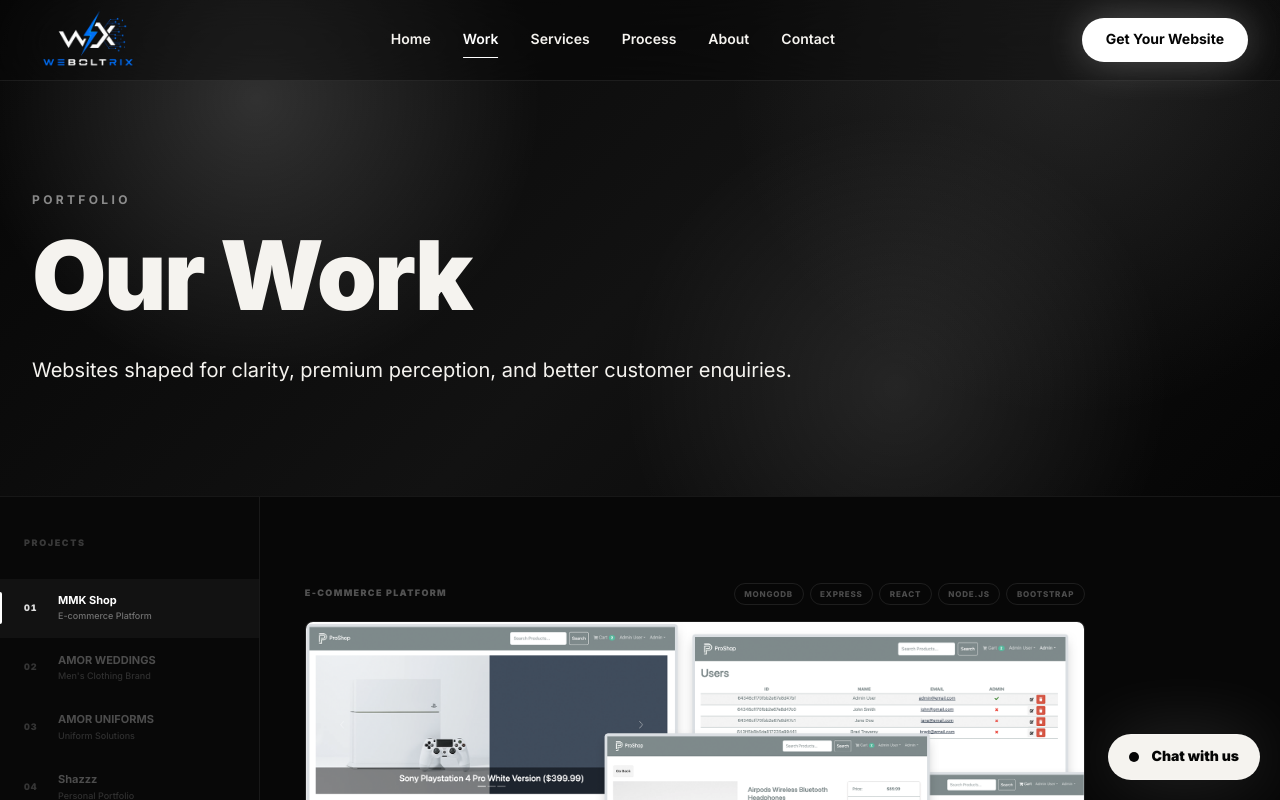
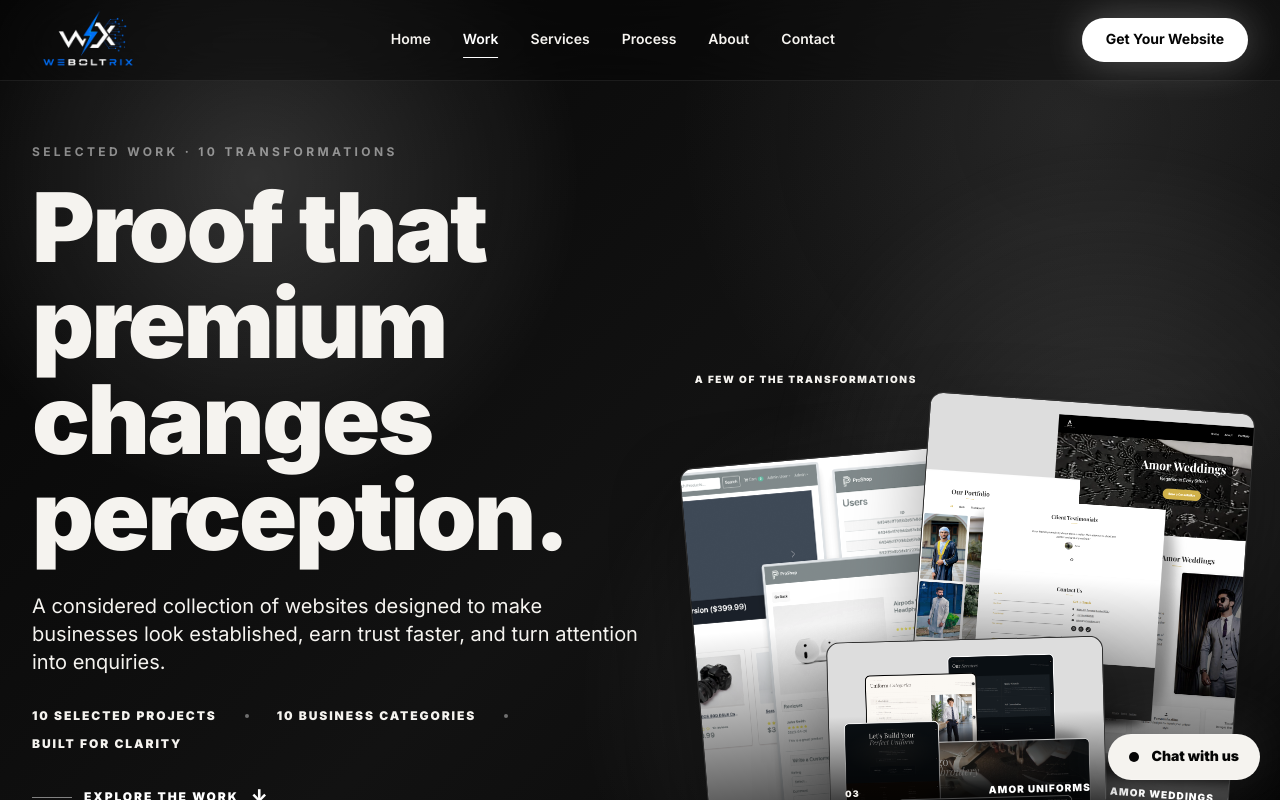
Before and after one commit to muhammedmuneerk/weboltrix, a React (Vite) app: page /work in a window 1280 px wide. Shown: the top 800 px of the page. Built offline with nearby package versions, Linux system fonts and the light colour scheme.

Commit message:
completely restructure and redesign the Wok Page Hero section layout strcuture and design

```diff
--- /dev/null
+++ b/src/components/WorkHero.jsx
@@ -0,0 +1,115 @@
+export default function WorkHero({ projects }) {
+  const featuredProjects = projects.slice(0, 3);
+  const industryCount = new Set(projects.map((project) => project.category)).size;
+
+  return (
+    <section className="relative isolate overflow-hidden border-b border-white/[0.07] hero-mesh">
+      <style>{workHeroStyles}</style>
+
+      <div className="fine-grid absolute inset-0 -z-10" />
+      <div className="work-hero-glow" aria-hidden="true" />
+
+      <div className="container-premium relative z-10 grid items-end gap-10 pb-12 pt-36 sm:pb-16 lg:min-h-[82vh] lg:grid-cols-[minmax(0,1fr)_0.9fr] lg:gap-12 lg:pb-20">
+        <div className="pb-[0.35rem]">
+          <p className="eyebrow">Selected work · {projects.length} transformations</p>
+          <h1 className="mt-5 max-w-4xl text-5xl font-black leading-[0.94] tracking-tight text-balance sm:text-7xl lg:text-8xl">
+            Proof that premium changes perception.
+          </h1>
+          <p className="mt-7 max-w-2xl text-lg leading-8 text-white/64 sm:text-xl">
+            A considered collection of websites designed to make businesses look established,
+            earn trust faster, and turn attention into enquiries.
+          </p>
+
+          <div className="mt-8 flex flex-wrap items-center gap-x-7 gap-y-3 text-xs font-black uppercase tracking-[0.16em] text-white/48">
+            <span>{projects.length} selected projects</span>
+            <span className="h-1 w-1 rounded-full bg-white/40" aria-hidden="true" />
+            <span>{industryCount} business categories</span>
+            <span className="h-1 w-1 rounded-full bg-white/40" aria-hidden="true" />
+            <span>Built for clarity</span>
+          </div>
+
+          <a href="#project-index" className="work-hero-explore mt-9">
+            Explore the work <span aria-hidden="true">↓</span>
+          </a>
+        </div>
+
+        <div className="w-[min(100%,37rem)] justify-self-end max-[860px]:w-[min(100%,31rem)] max-[860px]:justify-self-start" aria-label="A preview of selected Weboltrix projects">
+          <p className="mb-[0.85rem] text-[0.625rem] font-black uppercase tracking-[0.16em] text-white/34">
+            A few of the transformations
+          </p>
+          <div className="relative min-h-[clamp(19rem,32vw,27rem)] max-[520px]:min-h-[17rem]">
+            {featuredProjects.map((project, index) => {
+              const cardStyles = [
+                "left-0 top-[13%] w-[56%] aspect-[4/5] rotate-[-5deg] max-[520px]:left-[1%] max-[520px]:w-[57%]",
+                "right-[1%] top-0 z-[2] w-[59%] aspect-[4/5] rotate-[4deg] max-[520px]:right-0 max-[520px]:w-[59%]",
+                "bottom-0 left-[24%] z-[3] w-[50%] aspect-[16/10] rotate-[-1.5deg] max-[520px]:left-[23%] max-[520px]:w-[53%]",
+              ];
+              return (
+                <article className={`absolute overflow-hidden rounded-[0.85rem] border border-white/[0.14] bg-[#101010] shadow-[0_24px_70px_rgba(0,0,0,0.35)] ${cardStyles[index]}`} key={project.slug}>
+                  <img src={project.image} alt="" className="work-hero-card-image" />
+                  <div className="absolute inset-0 work-hero-card-overlay" />
+                  <div className="absolute bottom-3 left-[0.9rem] right-[0.9rem] flex items-center justify-between gap-3 text-[0.5625rem] font-black uppercase tracking-[0.12em] text-white/54 max-[520px]:bottom-[0.55rem] max-[520px]:left-[0.65rem] max-[520px]:right-[0.65rem]">
+                    <span>{String(index + 1).padStart(2, "0")}</span>
+                    <strong className="overflow-hidden whitespace-nowrap text-ellipsis text-[0.625rem] text-white">
+                      {project.title}
+                    </strong>
+                  </div>
+                </article>
+              );
+            })}
+          </div>
+        </div>
+      </div>
+    </section>
+  );
+}
+
+const workHeroStyles = `
+  .work-hero-glow {
+    position: absolute;
+    right: -12rem;
+    top: 8rem;
+    width: min(56vw, 52rem);
+    aspect-ratio: 1;
+    border-radius: 999px;
+    background: radial-gradient(circle, rgba(255, 255, 255, 0.13), transparent 68%);
+    filter: blur(12px);
+    pointer-events: none;
+  }
+
+  .work-hero-explore {
+    display: inline-flex;
+    align-items: center;
+    gap: 0.75rem;
+    color: #fff;
+    font-size: 0.75rem;
+    font-weight: 900;
+    letter-spacing: 0.16em;
+    text-decoration: none;
+    text-transform: uppercase;
+  }
+
+  .work-hero-explore::before {
+    content: "";
+    width: 2.5rem;
+    height: 1px;
+    background: rgba(255, 255, 255, 0.48);
+    transition: width 0.25s ease;
+  }
+
+  .work-hero-explore:hover::before { width: 3.5rem; }
+  .work-hero-explore span { font-size: 1.1rem; line-height: 0; }
+
+  .work-hero-card-image {
+    width: 100%;
+    height: 100%;
+    object-fit: cover;
+    object-position: top center;
+    display: block;
+    filter: saturate(0.82) contrast(1.04);
+  }
+
+  .work-hero-card-overlay {
+    background: linear-gradient(to top, rgba(0, 0, 0, 0.82), transparent 57%);
+  }
+`;
--- a/src/pages/Work.jsx
+++ b/src/pages/Work.jsx
@@ -1,7 +1,7 @@
 import { useEffect, useRef, useState } from "react";
 import BeforeAfter from "../components/BeforeAfter.jsx";
 import CTASection from "../components/CTASection.jsx";
-import PageHero from "../components/PageHero.jsx";
+import WorkHero from "../components/WorkHero.jsx";
 import { Link } from "react-router-dom";
 import { projects } from "../data/siteData.js";
 import "./work-parallax.css";
@@ -84,12 +84,10 @@
 
   return (
     <>
-      <PageHero eyebrow="Portfolio" title="Our Work">
-        Websites shaped for clarity, premium perception, and better customer enquiries.
-      </PageHero>
+      <WorkHero projects={projects} />
 
       {/* KEY: fixed-height wrapper, right panel scrolls internally */}
-      <div className="sb-layout">
+      <div className="sb-layout" id="project-index">
 
         {/* LEFT — static sidebar, doesn't scroll */}
         <nav className="sb-sidebar" aria-label="Project index">
```
